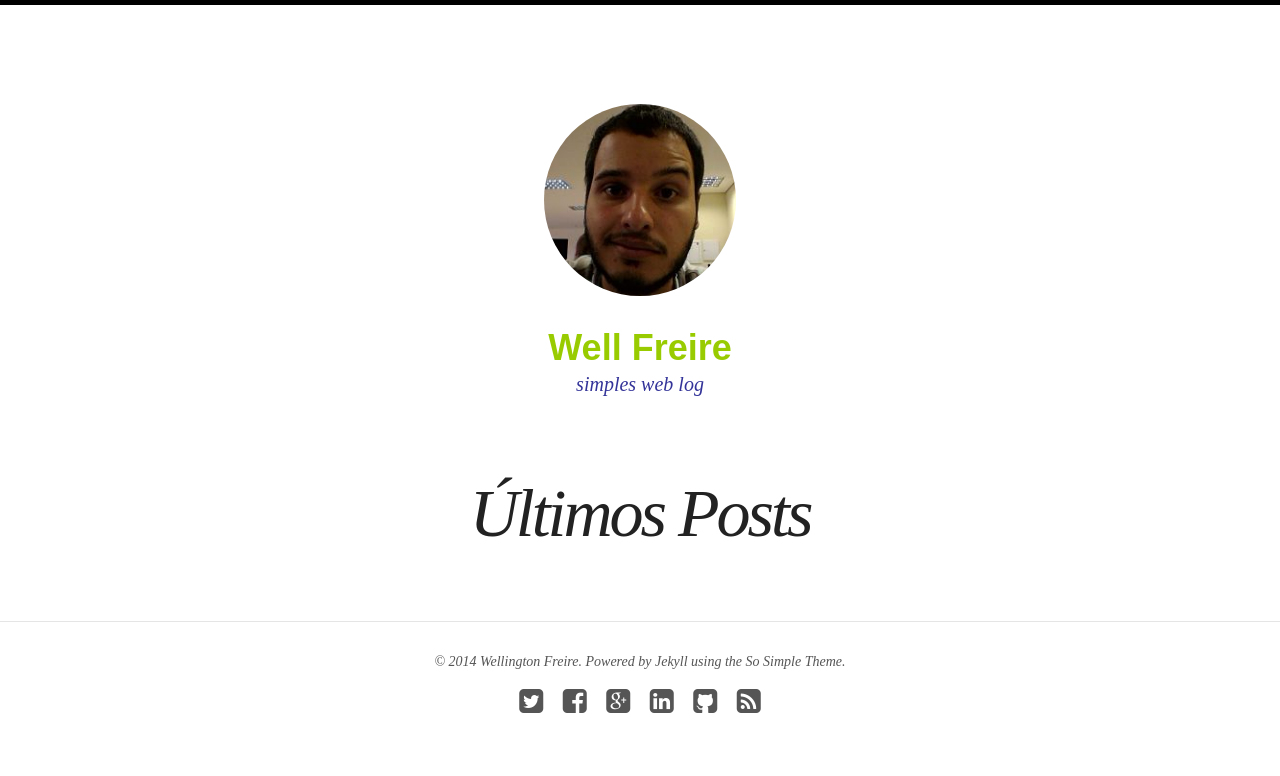
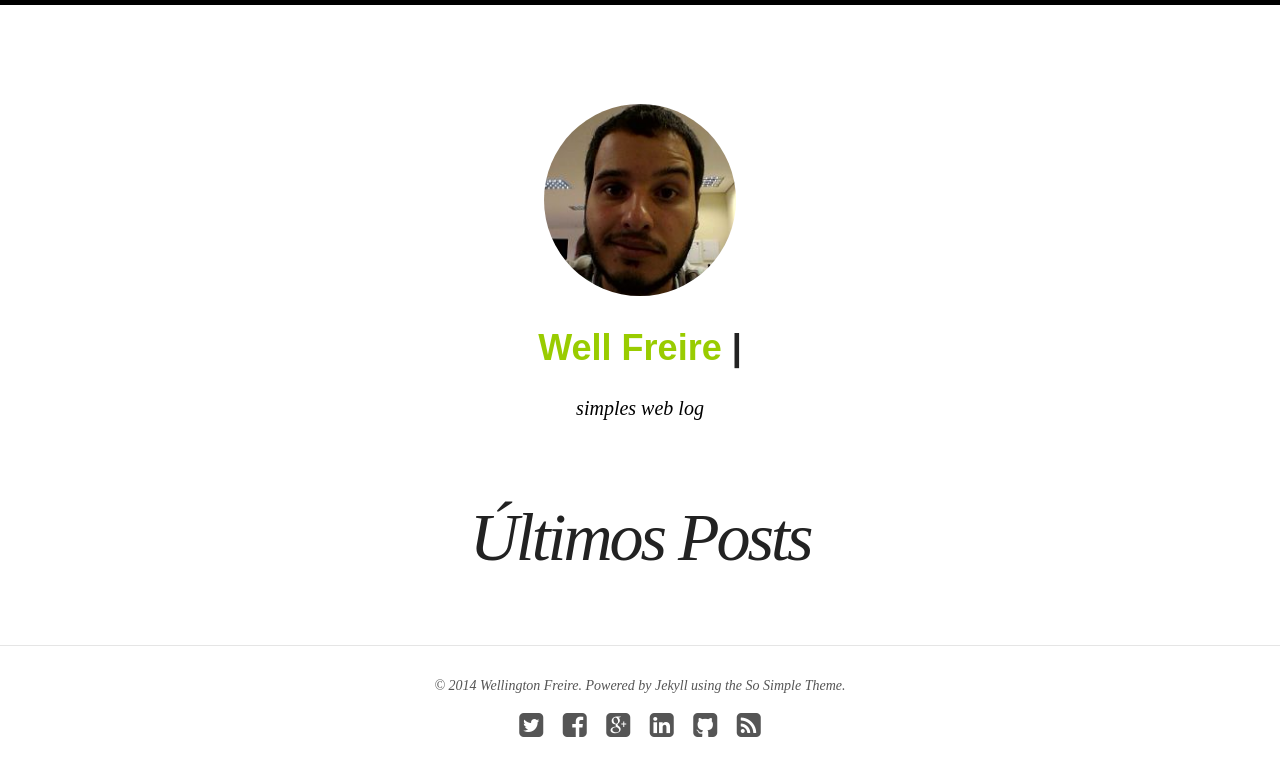
Before and after one commit to wellfreire/wellfreire.github.io, a Jekyll site: the page built from index.html, in a window 1280 px wide. Shown: the top 776 px of the page. Built offline with Jekyll 4.4.1, drawn with Linux system fonts in a browser that asks for light colours; nearby versions of some CDN libraries.

Commit message:
Refactors base layout in order to support site subtitle

```diff
--- a/_includes/navigation.html
+++ b/_includes/navigation.html
@@ -30,7 +30,11 @@
         {% if site.logo != null %}
     		<a href="{{ site.url }}" class="site-logo" rel="home" title="{{ site.title }}"><img src="{{ site.url }}/images/{{ site.logo }}" width="200" height="200" alt="{{ site.title }} logo" class="animated fadeInUp"></a>
         {% endif %}
-        <h1 class="site-title animated fadeIn"><a href="{{ site.url }}">{{ site.title }}</a></h1>
+        <h1 class="site-title animated fadeIn">
+            <a href="{{ site.url }}">{{ site.title }}</a> |
+            <a class="subtitle" href="{{ site.url }}/blog">{{ site.subtitle }}</a>
+        </h1>
+        <h1 class="site-subtitle animated fadeIn"><a href="{{ site.url }}"></a></h1>
 		<h2 class="site-description animated fadeIn" itemprop="description">{{ site.description }}</h2>
 	</div>
 </header><!-- /.masthead -->{% endif %}
--- a/_sass/_layout.scss
+++ b/_sass/_layout.scss
@@ -167,6 +167,10 @@
     @include animation-delay(.75s);
 	a {
 		color: $site-title-color;
+
+		&.subtitle {
+			color: $site-subtitle-color;
+		}
 	}
 }
 .site-description {
--- a/_sass/_variables.scss
+++ b/_sass/_variables.scss
@@ -29,7 +29,8 @@
 $accent-color       : $black;
 $link-color         : #222;
 $site-title-color   : #99cc00;
-$site-description-color: #333399;
+$site-subtitle-color   : #333399;
+$site-description-color: #000;
 
 $table-border-color           : $border-color;
 $table-border                 : 1px solid $table-border-color;
```
